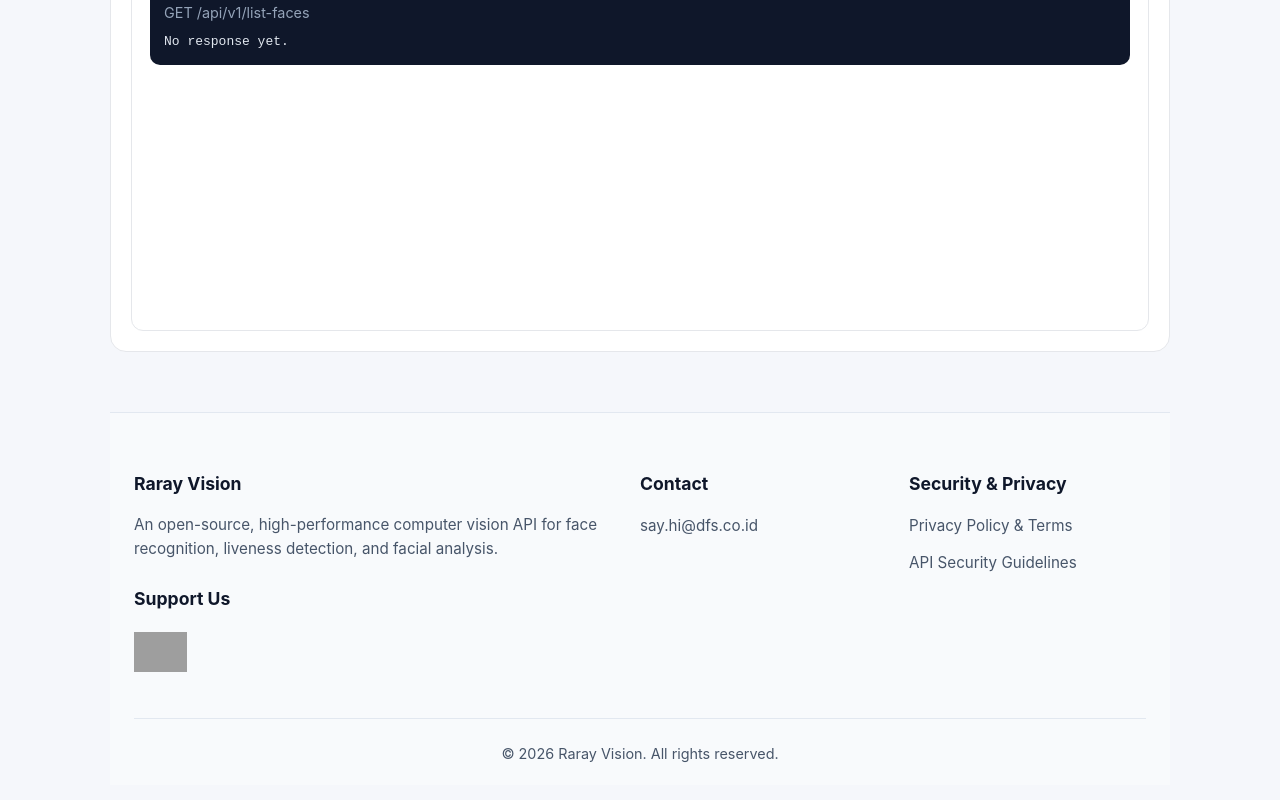
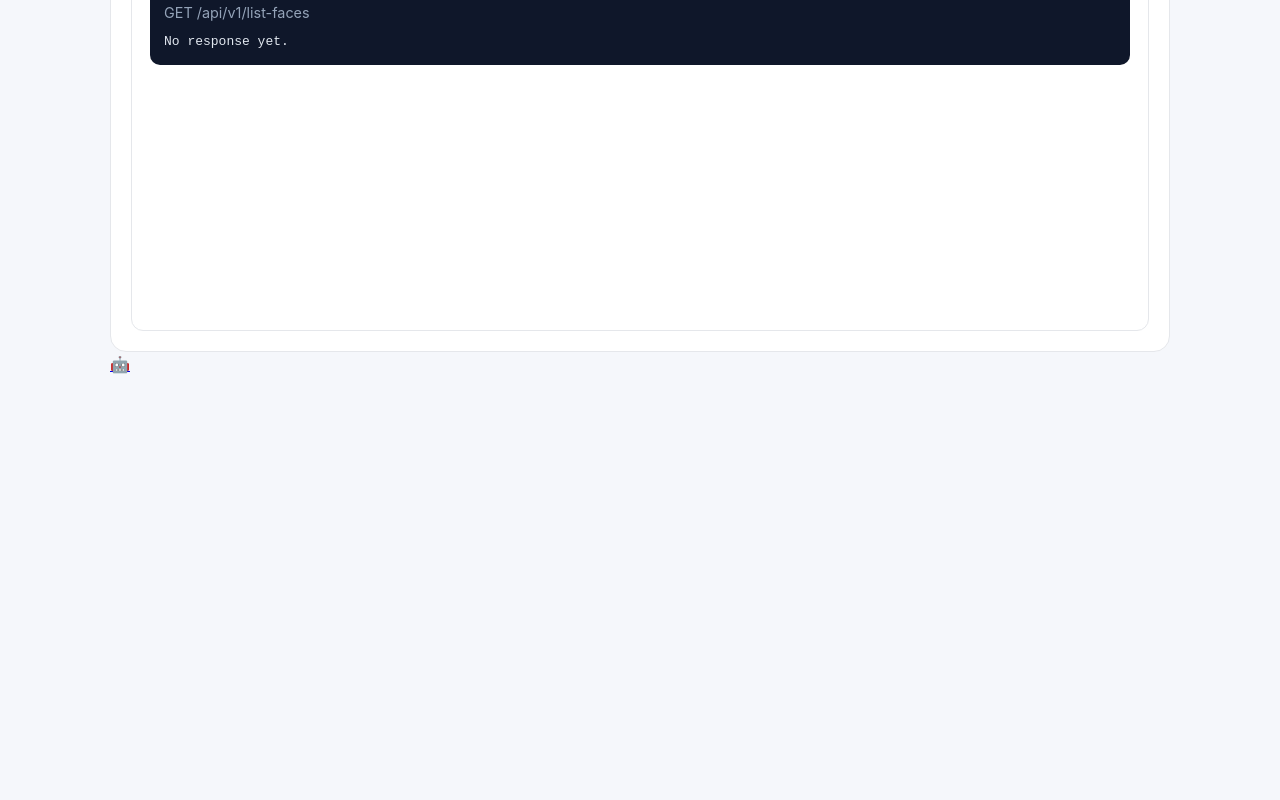
Before and after one commit to dedin7766/rarayvision, a Vue app in the folder frontend/: page /tester in a window 1280 px wide. Shown: the part 394-1194 px from the top of the page. After the commit the page ends 806 px from the top, so only its background shows below. Built offline with nearby package versions, Linux system fonts and the light colour scheme; no server answers; sample sign-in values are in the browser's storage; grey boxes are pictures that could not be loaded.

Commit message:
Fix: Hide footer on non-dashboard pages

```diff
--- a/frontend/src/App.vue
+++ b/frontend/src/App.vue
@@ -21,6 +21,15 @@ onMounted(async () => {
     <main class="content">
       <RouterView />
     </main>
-    <AppFooter v-if="$route.path !== '/login'" />
+    <AppFooter v-if="['/', '/dashboard'].includes($route.path)" />
+
+    <RouterLink
+      v-if="$route.path !== '/login' && $route.path !== '/chat'"
+      to="/chat"
+      class="ai-fab"
+      title="Ask AI Assistant"
+    >
+      <div class="ai-fab-icon">🤖</div>
+    </RouterLink>
   </div>
 </template>
```
